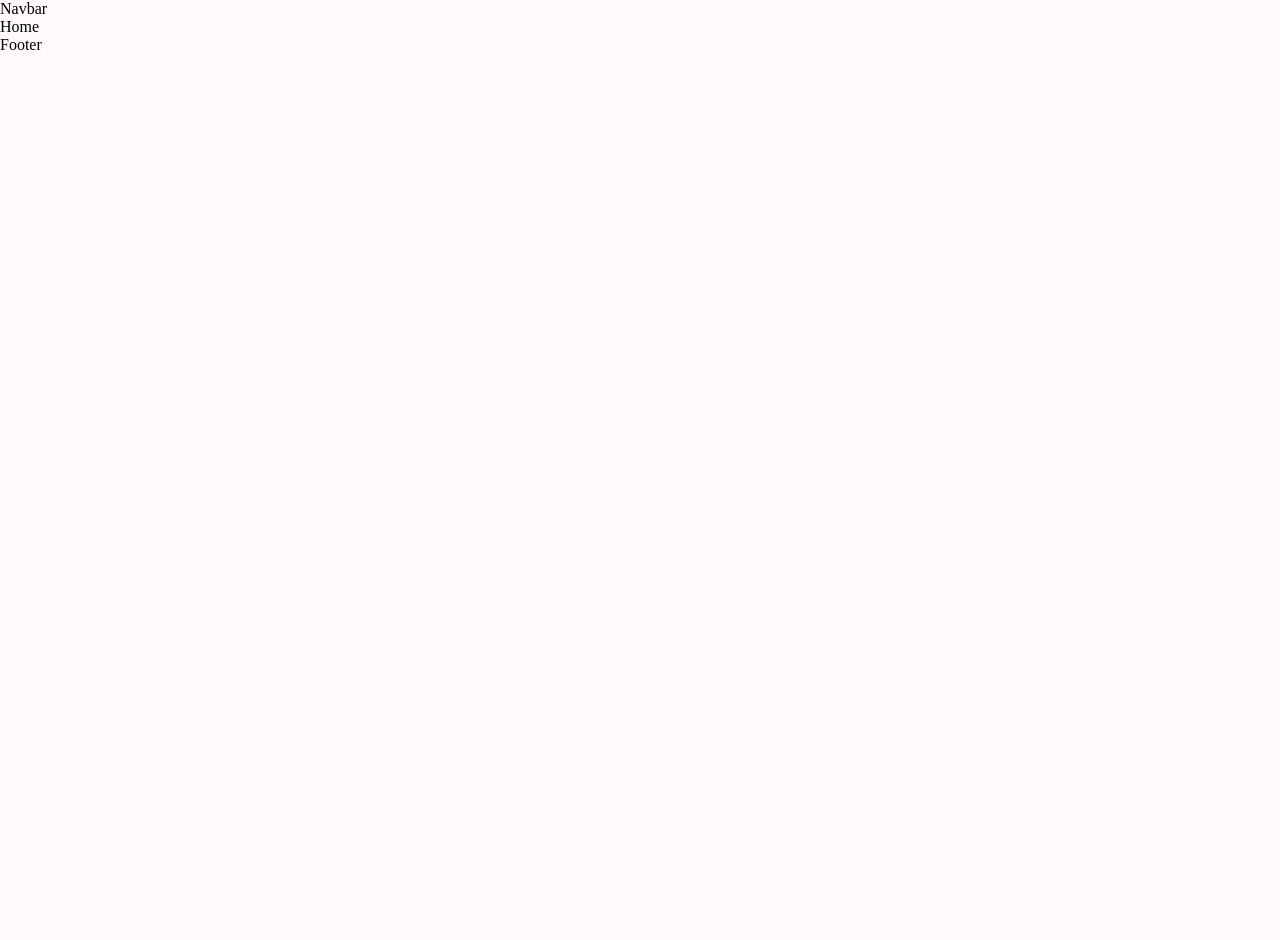
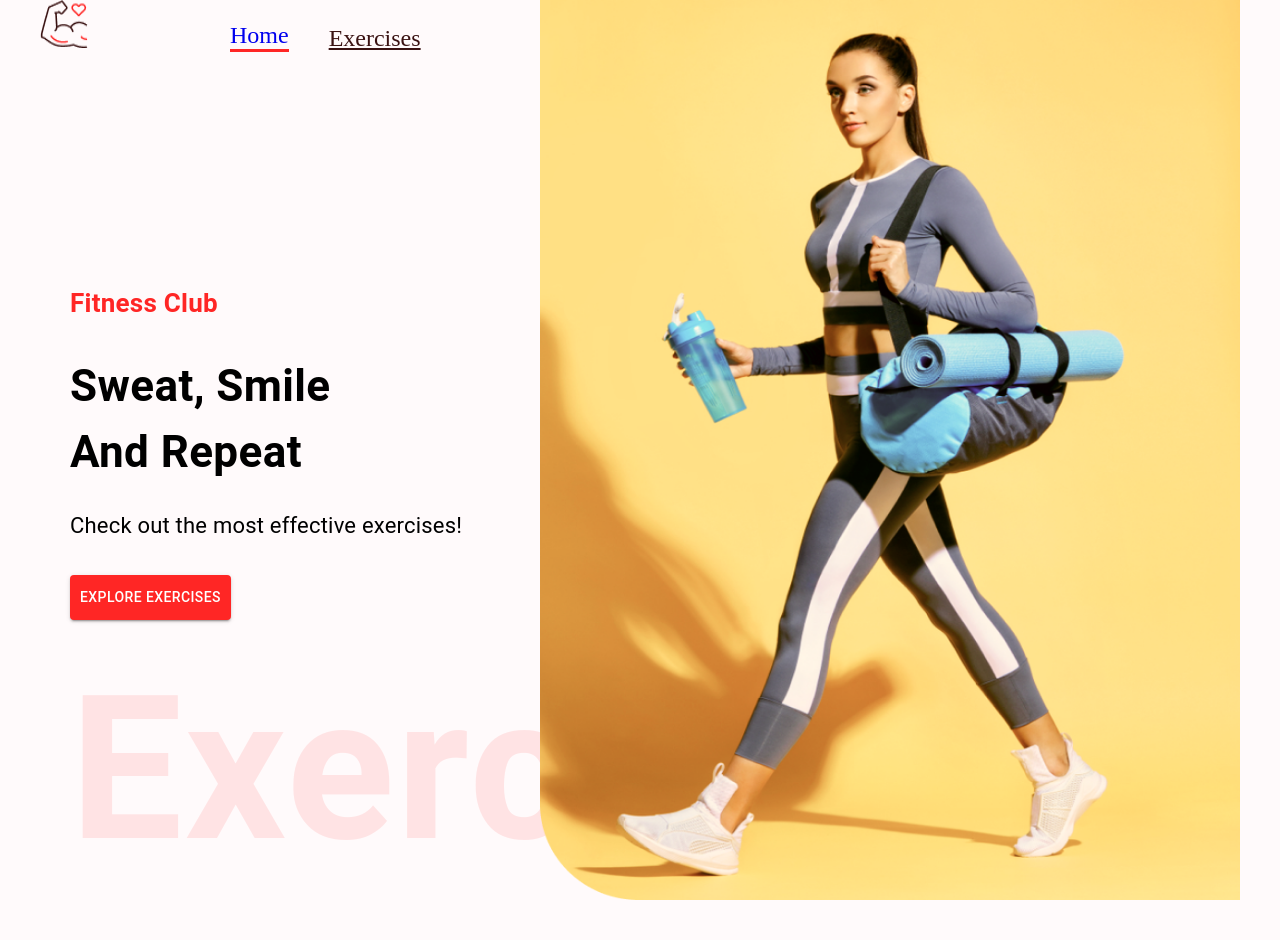
Before and after one commit to azhang-dev/gym_exercise, a React (Create React App) app: page / in a window 1280 px wide. Shown: the top 940 px of the page. Before the commit the page ends 800 px from the top, so only its background shows below. Built offline with nearby package versions, Linux system fonts and the light colour scheme.

Commit message:
Hero banner setup

```diff
--- a/src/App.css
+++ b/src/App.css
@@ -58,7 +58,7 @@
   top: 0px;
   width: 700px;
   height: 900px;
-  margin-top: -330px;
+  /* margin-top: -330px; */
 }
 
 .exercise-card {
--- /dev/null
+++ b/src/components/Exercises.js
@@ -0,0 +1,9 @@
+import React from 'react'
+
+const Exercises = () => {
+  return (
+    <div>Exercises</div>
+  )
+}
+
+export default Exercises
--- /dev/null
+++ b/src/components/HeroBanner.js
@@ -0,0 +1,33 @@
+import React from 'react';
+import { Box , Stack, Typography, Button } from '@mui/material';
+import HeroBarnnerImage from '../assets/images/banner.png'
+
+const HeroBanner = () => {
+  return (
+    <Box sx={{
+      mt: { lg: '212px', xs: '70px'},
+      ml: {sm: '50px'}
+    }} position="relatice" p="20px">
+      <Typography color="#FF2625" fontWeight="600" fontSize="26px">
+        Fitness Club
+      </Typography>
+      <Typography fontWeight={700} sx={{fontSize: {lg: '44px', xs: '40px'}}} mb="23px" mt="30px">
+        Sweat, Smile <br /> And Repeat
+      </Typography>
+      <Typography fontSize="22px" lineHeight="35px" mb={4} >
+        Check out the most effective exercises!
+      </Typography>
+
+      <Button variant="contained" color="error" href='#exercises' sx={{ backgroundColor: '#ff2625', padding:'10px'}}> Explore Exercises</Button>
+      <Typography fontWeight={600} color="#ff2625" sx={{
+        opacity: 0.1,
+        display: { lg: 'block', xs: 'none'}
+      }}
+        fontSize="200px">Exercise</Typography>
+      <img src={HeroBarnnerImage} alt="banner" className="hero-banner-img"/>
+
+    </Box>
+  )
+}
+
+export default HeroBanner;
--- a/src/components/Navbar.js
+++ b/src/components/Navbar.js
@@ -1,8 +1,25 @@
-import React from 'react'
+import React from 'react';
+import { Link } from 'react-router-dom';
+import { Stack } from '@mui/material';
+import Logo from "../assets/images/Logo.png";
+
 
 const Navbar = () => {
   return (
-    <div>Navbar</div>
+    <Stack direction="row" justifyContent="space-around" sx={{ gap: {sm:'122px', xs: '40px', mt:{ sm:'32px', xs: '20px'}}, justifyContent: 'none'}} px="20px">
+      <Link to="/">
+        <img src={Logo} alt="logo" style={{
+          width: '48px', height: '48px', margin:'0 20px'
+        }}/>
+      </Link>
+      <Stack direction="row" gap="40px" fontSize="24px" alignItems="flex-end">
+
+        <Link to="/" style={{
+          textDecoration:'none', color:'#3A21212', borderBottom:'3px solid #FF2625'
+        }}>Home</Link>
+        <a href='#exercises' style={{textDecoraction:'none', color:'#3A1212'}}>Exercises</a>
+      </Stack>
+    </Stack>
   )
 }
 
--- /dev/null
+++ b/src/components/SearchExercises.js
@@ -0,0 +1,9 @@
+import React from 'react'
+
+const SearchExercises = () => {
+  return (
+    <div>SearchExercises</div>
+  )
+}
+
+export default SearchExercises
--- a/src/pages/Home.js
+++ b/src/pages/Home.js
@@ -1,8 +1,16 @@
-import React from 'react'
+import React, {useState} from 'react'
+import { Box } from '@mui/material';
+import HeroBanner from '../components/HeroBanner';
+import SearchExercises from '../components/SearchExercises';
+import Exercises from '../components/Exercises';
 
 const Home = () => {
   return (
-    <div>Home</div>
+    <Box>
+      <HeroBanner />
+      <SearchExercises />
+      <Exercises />
+    </Box>
   )
 }
 
```
